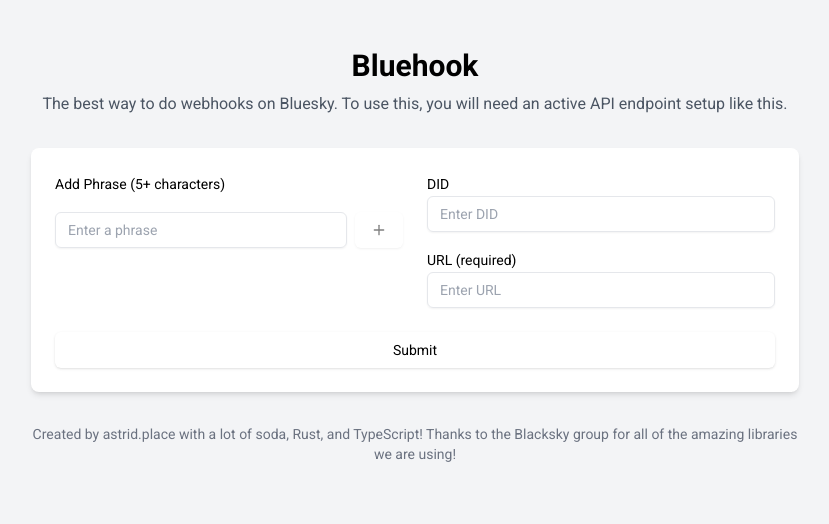
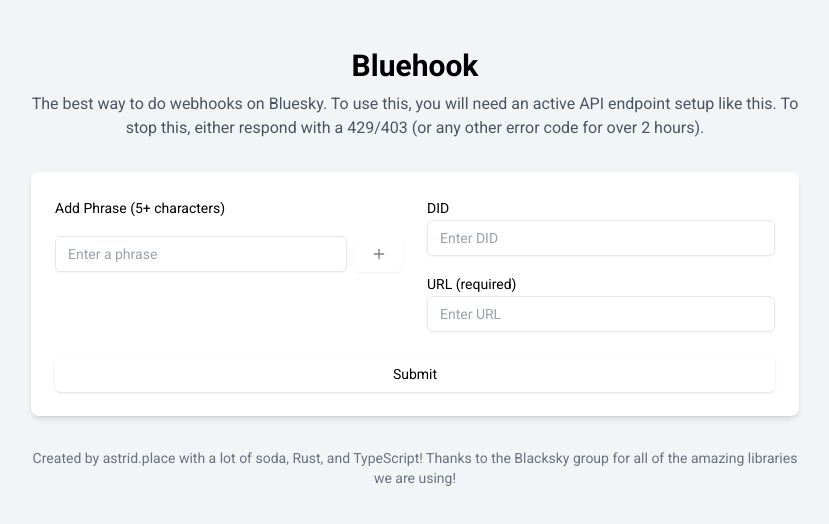
Before and after one commit to IAmJSD/bluehook, a Next.js app in the folder web/: page / in a window 1280 px wide. Shown: the top 524 px of the page, without its empty margins (225-1054 px from the left). Built offline with nearby package versions, Linux system fonts and the light colour scheme.

Commit message:
add clarification

```diff
--- a/web/app/form.tsx
+++ b/web/app/form.tsx
@@ -68,7 +68,8 @@
                 </h1>
                 <p className="text-center mb-8 text-gray-600">
                     The best way to do webhooks on Bluesky. To use this, you
-                    will need an active API endpoint setup like this.
+                    will need an active API endpoint setup like this. To stop this,
+                    either respond with a 429/403 (or any other error code for over 2 hours).
                 </p>
 
                 <div className="bg-white shadow-md rounded-lg p-6">
```
